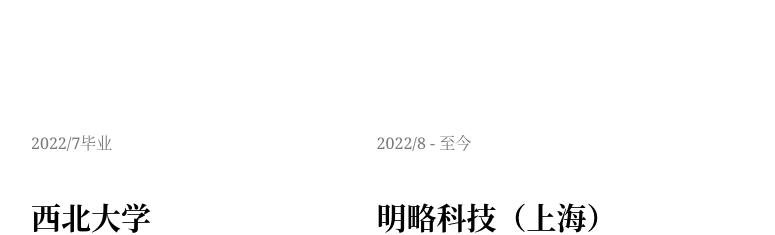
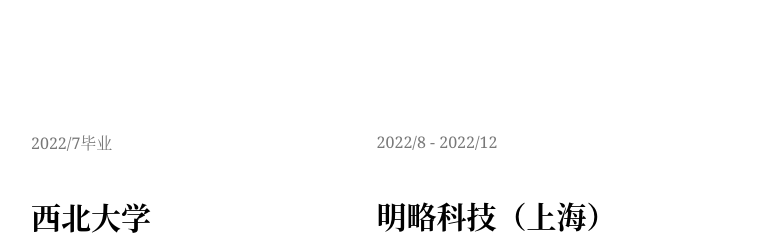
Before and after one commit to herzorf/herzorf, a Vue app: page / in a window 1280 px wide. Shown: the part 2380-2615 px from the top of the page, without its empty margins (33-808 px from the left). Built offline with nearby package versions, Linux system fonts and the light colour scheme.

Commit message:
修改工作经历

```diff
--- a/src/pages/home/home.vue
+++ b/src/pages/home/home.vue
@@ -48,7 +48,7 @@
         <span class="info">{{ "软件工程（本科）" }}</span>
       </div>
       <div class="workExperience">
-        <span class="title">{{ "2022/8 - 至今" }}</span>
+        <span class="title">{{ "2022/8 - 2022/12" }}</span>
         <h3>明略科技（上海）</h3>
         <span class="info">{{ "前端开发工程师" }}</span>
       </div>
@@ -319,7 +319,6 @@
       flex-wrap: wrap;
       .projectItem {
         width: 30%;
-        height: 400px;
         cursor: pointer;
         border: 1px solid gray;
         display: flex;
@@ -331,7 +330,7 @@
           margin-bottom: 30px;
         }
         img {
-          width: 80%;
+          width: 300px;
         }
 
         p {
```
